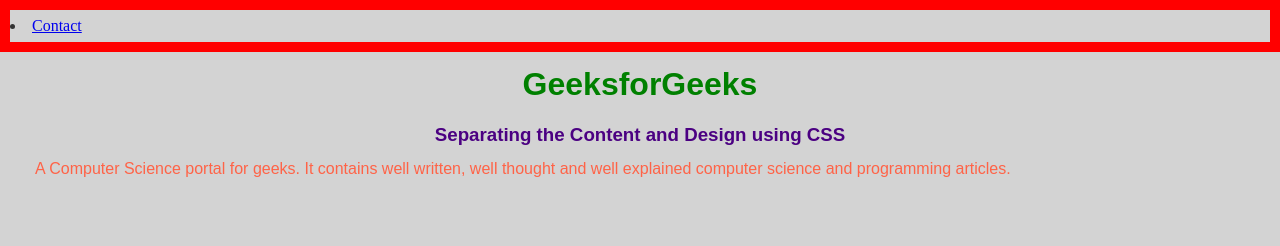
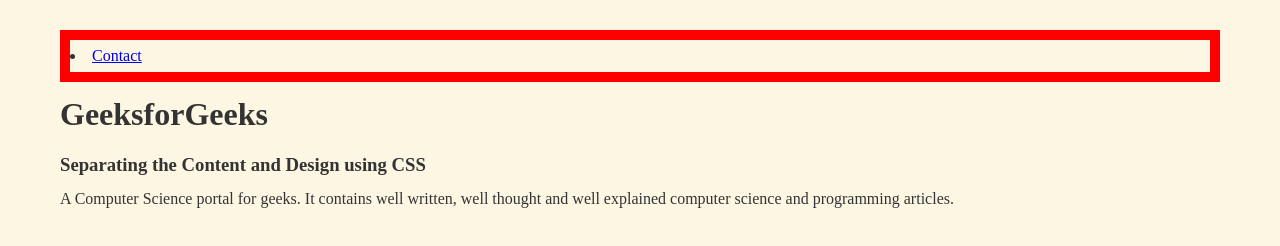
Before and after one commit to Fergusmh/FergusPortfolio.github.io, a plain HTML site: page index.html in a window 1280 px wide. Drawn offline with Linux system fonts and the light colour scheme.

Commit message:
5 - removed test code

```diff
--- a/styles/style.css
+++ b/styles/style.css
@@ -41,31 +41,12 @@ body {
     --- LAYOUT ----
 */
 
-body {
-    background-color: lightgrey;
+.container {
+    max-width: 1200px;
+    margin: 0 auto;
+    padding: 30px 20px;
 }
 
-h1 {
-    color: green;
-}
-
-h3 {
-    color: indigo;
-}
-
-h1,
-h3 {
-    text-align: center;
-    font-family: sans-serif;
-}
-
-.content {
-    text-align: justify;
-    font-family: sans-serif;
-    margin-left: 35px;
-    margin-right: 35px;
-    color: Tomato;
-}
 
 
 /*
```
